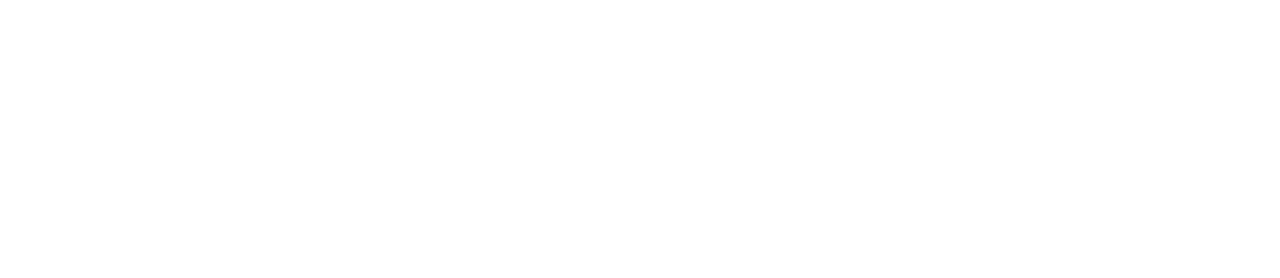
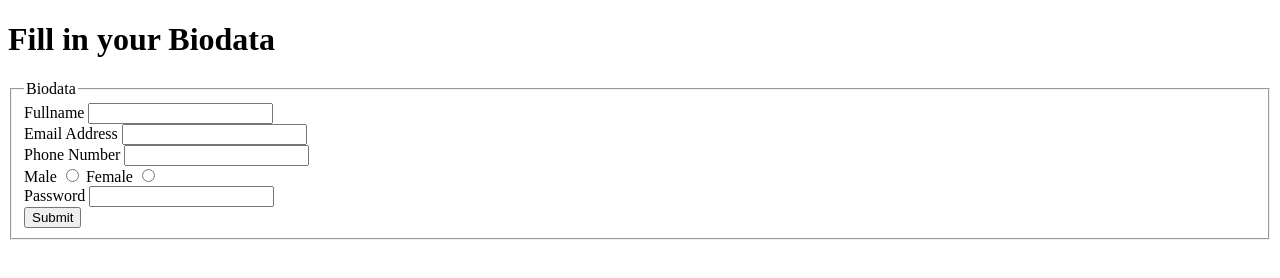
Before and after one commit to MisCynthia/TASK_1, a plain HTML site: page index.html in a window 1280 px wide. Drawn offline with Linux system fonts and the light colour scheme.

Commit message:
index.html

```diff
--- a/index.html
+++ b/index.html
@@ -1,9 +1,42 @@
 <!DOCTYPE html>
 <html>
     <head>
+        <meta charset="UTF-8" />
+        <meta name="viewport" content="width=device-width, initial-scale=1.0" />
+        <link rel="stylesheet" href="./css/styles.css" />
         <title>A Simple Form</title>
     </head>
     <body>
+       <h1>Fill in your Biodata</h1>
+       <form method="*">
+          <fieldset>
+            <legend>Biodata</legend>
+           <div>
+            <label for="fullname">Fullname</label>
+            <input type="text" name="fullname" id="fullname"/>
+           </div>
+           <div>
+            <label for="email">Email Address</label>
+            <input type="email" name="email address" id="email"/>
+           </div>
+           <div>
+            <label for="number">Phone Number</label>
+            <input type="number" name="phone number" id="phone number"/>
+           </div>
+           <div>
+            <label for="male">Male</label>
+            <input type="radio" name="sex" id="male" value="male"/>
+            <label for="female">Female</label>
+            <input type="radio" name="sex" id="female" value="female"/>
+           </div>
+           <div>
+            <label for="password">Password</label>
+            <input type="password" name="password" id="password"/>
+           </div>
+            <input type="button" name="Submit" value="Submit"/>
+          </fieldset>
 
+
+       </form>
     </body>
 </html>
```
